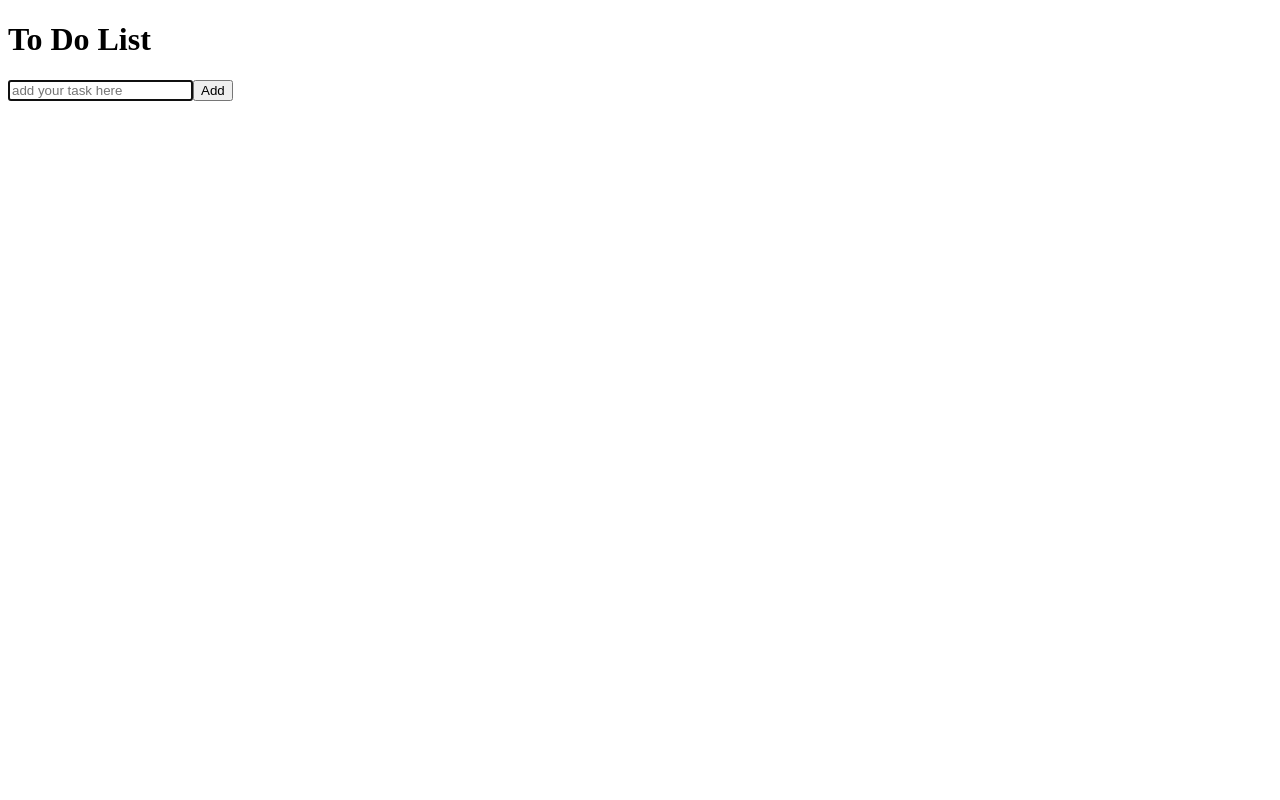
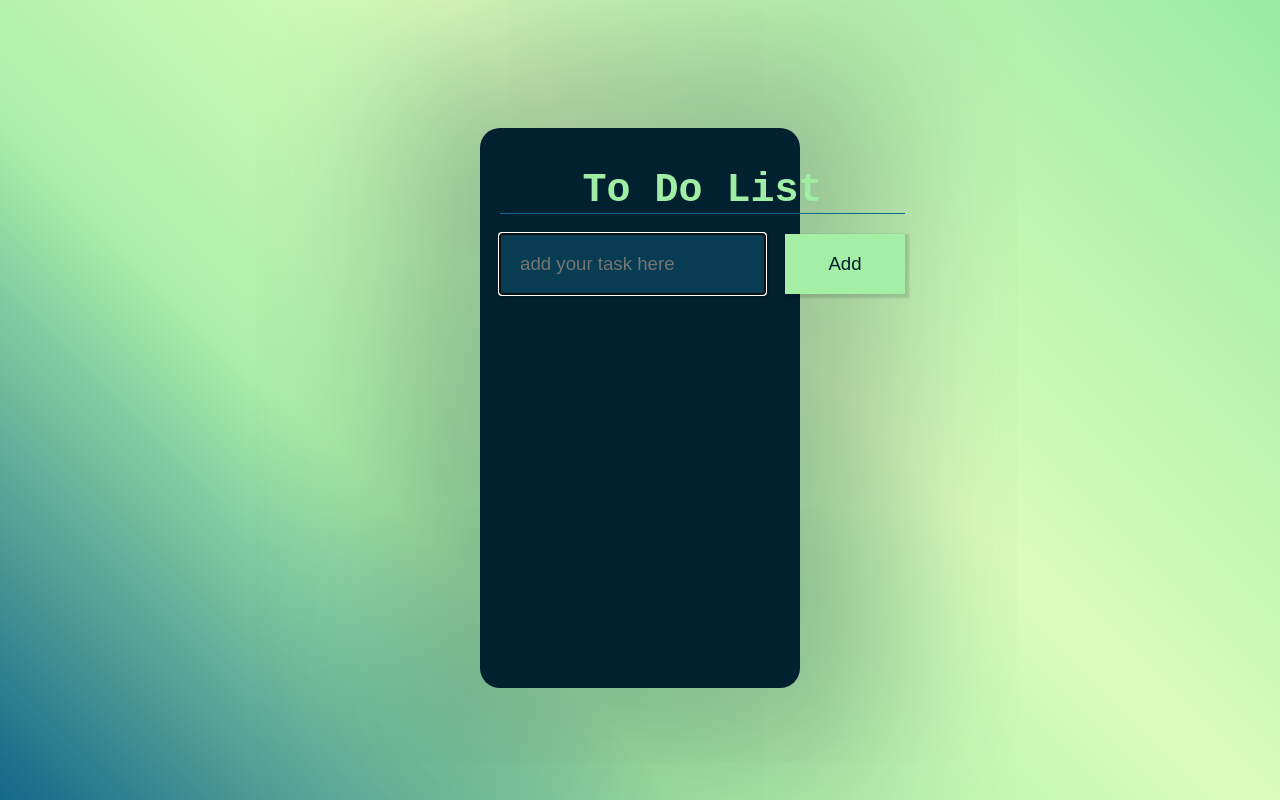
Before and after one commit to dulcevaleriana/to-do-app, a React (Create React App) app: page / in a window 1280 px wide. Built offline with nearby package versions, Linux system fonts and the light colour scheme.

Commit message:
add css style

```diff
--- /dev/null
+++ b/src/App.css
@@ -0,0 +1,57 @@
+html {
+  background: rgb(19,103,138);
+  background: linear-gradient(45deg, rgba(19,103,138,1) 0%, rgba(171,240,169,1) 33%, rgba(218,253,186,1) 60%, rgba(154,235,163,1) 100%);
+  background-repeat: no-repeat;
+  background-attachment: fixed;
+  font-family: monospace;
+}
+
+.class-toDo-App {
+  background: #012030;
+  margin: 0 auto;
+  width: 25vw;
+  height: 70vh;
+  position: relative;
+  top: 15vh;
+  border-radius: 20px;
+  box-shadow: 2px 2px 160px 80px #0530404f;
+}
+
+.class-toDo-App > div{
+  padding: 40px 20px;
+  position: relative;
+  display: grid;
+  gap: 20px;
+}
+
+.class-toDo-App > div > h1 {
+  color: #a0eda5;
+  text-align: center;
+  font-size: 30pt;
+  margin: 0;
+  border-bottom: 1px solid #13678a;
+}
+
+.class-toDo-App > div > form {
+  display: grid;
+  grid-template-columns: auto 120px;
+  height: 60px;
+  gap: 20px;
+}
+
+.class-toDo-App > div > form > input {
+  background: #13678a63;
+  border: none;
+  box-shadow: 2px 2px 2px 2px #0002;
+  padding-left: 20px;
+  color: #a0eda5;
+  font-size: 14pt;
+}
+
+.class-toDo-App > div > form > button {
+  background: #a4eea6;
+  color: #012030;
+  font-size: 14pt;
+  box-shadow: 2px 2px 2px 2px #0002;
+  border: none;
+}
--- a/src/App.js
+++ b/src/App.js
@@ -1,5 +1,6 @@
 import React from 'react';
 import ToDoList from './components/ToDoList';
+import './App.css'
 
 function App() {
   return (
```
